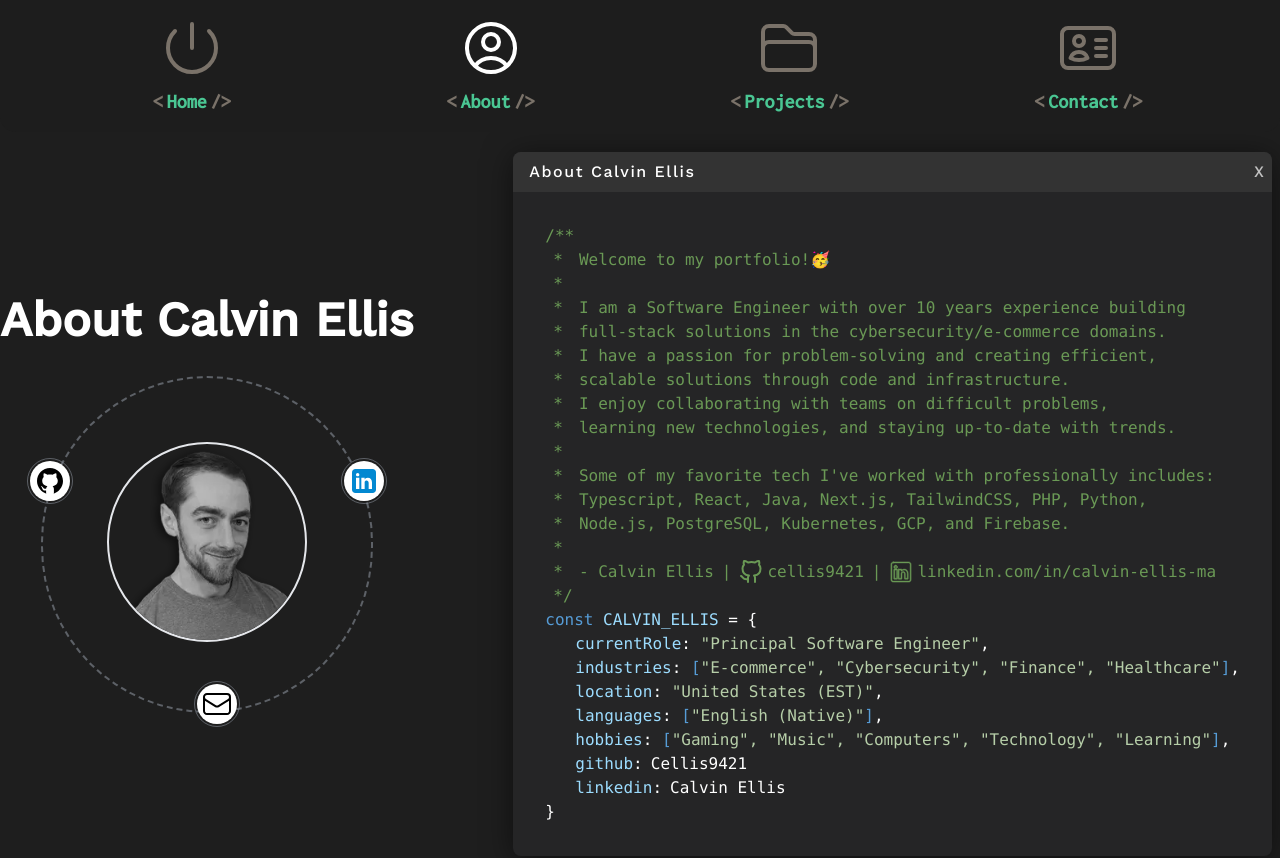
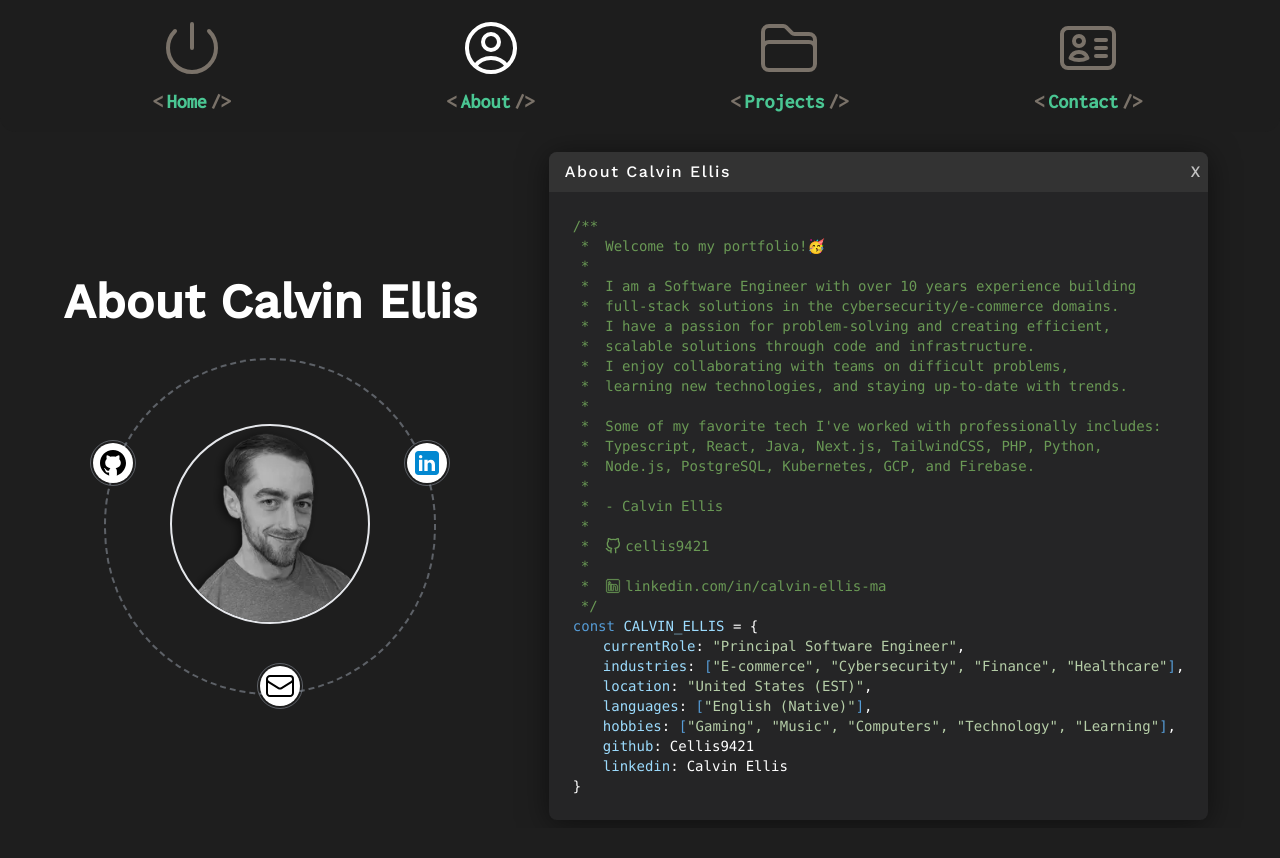
Before and after one commit to Cellis9421/portfolio, a Next.js app: page /about in a window 1280 px wide. Shown: the top 858 px of the page. After the commit the page ends 828 px from the top, so only its background shows below. Built offline with nearby package versions, Linux system fonts and the light colour scheme.

Commit message:
Refactor About page layout and update links

```diff
--- a/src/app/about/page.tsx
+++ b/src/app/about/page.tsx
@@ -6,9 +6,9 @@ import { LetsConnectWidget } from "@/components/LetsConnectWidget/LetsConnectWid
 export default function About() {
   return (
     <>
-      <div className="flex flex-col lg:flex-row items-center justify-between w-full max-w-screen-xl">
-        <div className="mb-8 lg:mb-0">
-          <Header as="h1" className="mb-4">
+      <div className="flex flex-col lg:flex-row items-center justify-evenly w-full max-w-screen-xl lg:px-4">
+        <div className="mb-8 lg:mb-0 lg:pr-4">
+          <Header as="h1" className="mb-4 text-center">
             About Calvin Ellis
           </Header>
           <LetsConnectWidget />
--- a/src/components/CWindow/AboutMe/CWindowAboutMe.tsx
+++ b/src/components/CWindow/AboutMe/CWindowAboutMe.tsx
@@ -24,7 +24,7 @@ export const CWindowAboutMe = () => (
     isCloseable={false}
   >
     <code className="code">
-      <div className="p-8">
+      <div className="p-2 md:p-6 text-xs md:text-sm">
         <JSComments
           // color="white"
           linesOfText={[
@@ -44,34 +44,29 @@ export const CWindowAboutMe = () => (
             "Typescript, React, Java, Next.js, TailwindCSS, PHP, Python,",
             "Node.js, PostgreSQL, Kubernetes, GCP, and Firebase.",
             " ",
-            <span className="flex space-x-2" key="name">
-              {" "}
-              <span>- Calvin Ellis</span>
-              <span>|</span>
-              <span>
+            "- Calvin Ellis",
+            " ",
             <Link
               href="https://github.com/Cellis9421"
               target="_blank"
               className="flex group space-x-1"
               title="Calvin's GitHub Profile"
+              key="ghlink"
             >
-                  <Octocat />
+              <Octocat className="w-4" />
               <span>cellis9421</span>
-                </Link>
-              </span>
-              <span>|</span>
-              <span>
+            </Link>,
+            " ",
             <Link
               href="https://www.linkedin.com/in/calvin-ellis-ma"
               target="_blank"
               className="flex group space-x-1"
               title="Calvin's LinkedIn Profile"
+              key="linkedinlink"
             >
-                  <LinkedInIcon />
+              <LinkedInIcon className="w-4" />
               <span>linkedin.com/in/calvin-ellis-ma</span>
-                </Link>
-              </span>
-            </span>,
+            </Link>,
           ]}
         />
         <p>
--- a/src/components/JSComments/JSComments.tsx
+++ b/src/components/JSComments/JSComments.tsx
@@ -18,8 +18,8 @@ const JSComments = ({
       <p className="flex flex-col">
         <span className={textColor}>{`/**`}</span>
         {linesOfText.map((line, index) => (
-          <span key={index} className={`flex pl-2 ${textColor}`}>
-            *<span className="pl-4">{line}</span>
+          <span key={index} className={`flex pl-1 md:pl-2 ${textColor}`}>
+            *<span className="md:pl-4 pl-1">{line}</span>
           </span>
         ))}
         <span className={`${textColor} pl-2`}>{`*/`}</span>
```
Lines whose indentation alone changed are shown as unchanged.
